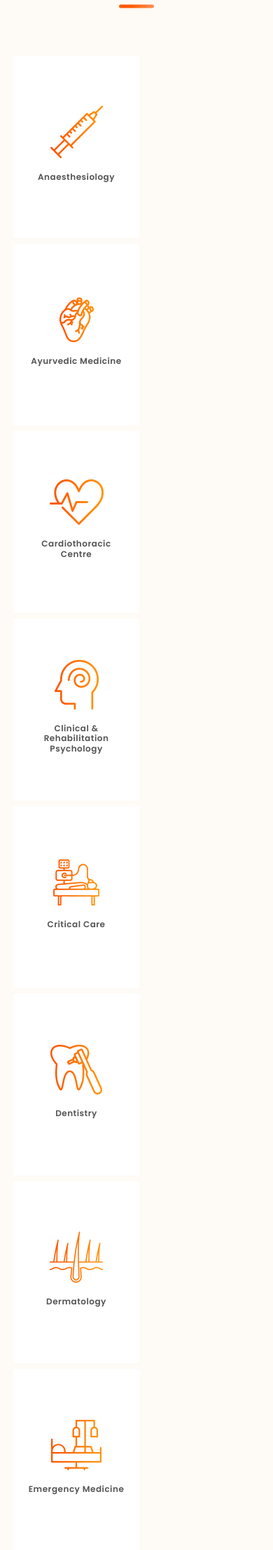
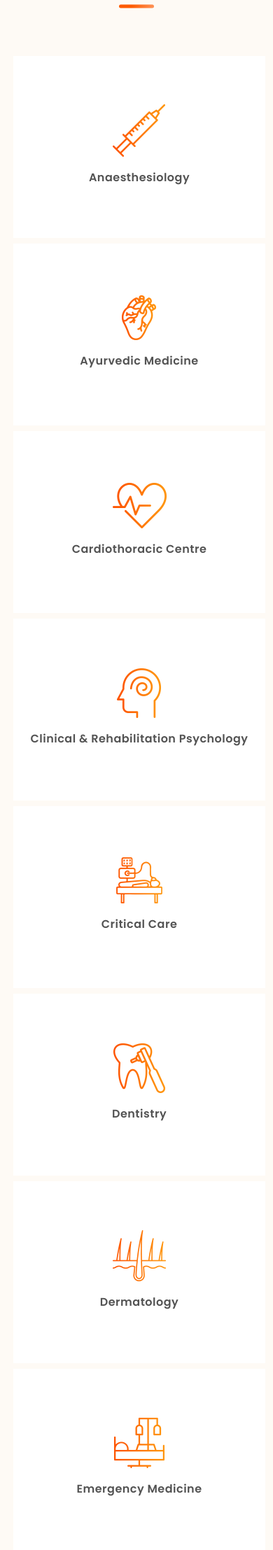
Before and after one commit to dilshad-shibin/parumala-final, a PHP site: page /multi-speciality.php in a window 390 px wide. Shown: the part 459-2674 px from the top of the page at 70% size. Run offline with PHP 8.4, Linux system fonts and the light colour scheme; some libraries are stand-ins or nearby versions.

Commit message:
multispty res

```diff
--- a/assets/css/responsive.css
+++ b/assets/css/responsive.css
@@ -488,6 +488,12 @@
         font-size: 23px;
         line-height: 34px;
     }
+    .speciality-box2{
+        width: 100%;
+    }
+    .speciality-box2 .name h3{
+        font-size: 16px;
+    }
 
 }
 
--- a/multi-speciality.php
+++ b/multi-speciality.php
@@ -42,7 +42,7 @@
                     <div class="row">
                         <div class="col-lg-3">
                            <div class="single-speciality single-speciality-innerpage">
-                               <div class="speciality-box">
+                               <div class="speciality-box speciality-box2">
                                    <a href="">
                                        <div class="icon">
                                             <img src="assets/img/specialities/anasthesia.png" alt="">
@@ -59,7 +59,7 @@
                         </div>
                         <div class="col-lg-3">
                             <div class="single-speciality single-speciality-innerpage">
-                                <div class="speciality-box">
+                                <div class="speciality-box speciality-box2">
                                     <a href="">
                                         <div class="icon">
                                                 <img src="assets/img/specialities/heart.png" alt="">
@@ -76,7 +76,7 @@
                         </div>
                         <div class="col-lg-3">
                             <div class="single-speciality single-speciality-innerpage">
-                                <div class="speciality-box">
+                                <div class="speciality-box speciality-box2">
                                     <a href="">
                                         <div class="icon">
                                                 <img src="assets/img/specialities/cardio.png" alt="">
@@ -93,7 +93,7 @@
                         </div>
                         <div class="col-lg-3">
                             <div class="single-speciality single-speciality-innerpage">
-                                <div class="speciality-box">
+                                <div class="speciality-box speciality-box2">
                                     <a href="">
                                         <div class="icon">
                                                 <img src="assets/img/specialities/rahabilitation.png" alt="">
@@ -110,7 +110,7 @@
                         </div>
                         <div class="col-lg-3">
                             <div class="single-speciality single-speciality-innerpage">
-                                <div class="speciality-box">
+                                <div class="speciality-box speciality-box2">
                                     <a href="">
                                         <div class="icon">
                                                 <img src="assets/img/specialities/critical.png" alt="">
@@ -127,7 +127,7 @@
                         </div>
                         <div class="col-lg-3">
                             <div class="single-speciality single-speciality-innerpage">
-                                <div class="speciality-box">
+                                <div class="speciality-box speciality-box2">
                                     <a href="">
                                         <div class="icon">
                                                 <img src="assets/img/specialities/dentistry.png" alt="">
@@ -144,7 +144,7 @@
                         </div>
                         <div class="col-lg-3">
                             <div class="single-speciality single-speciality-innerpage">
-                                <div class="speciality-box">
+                                <div class="speciality-box speciality-box2">
                                     <a href="">
                                         <div class="icon">
                                                 <img src="assets/img/specialities/dermatology.png" alt="">
@@ -161,7 +161,7 @@
                         </div>
                         <div class="col-lg-3">
                             <div class="single-speciality single-speciality-innerpage">
-                                <div class="speciality-box">
+                                <div class="speciality-box speciality-box2">
                                     <a href="">
                                         <div class="icon">
                                                 <img src="assets/img/specialities/emergency.png" alt="">
@@ -178,7 +178,7 @@
                         </div>
                         <div class="col-lg-3">
                             <div class="single-speciality single-speciality-innerpage">
-                                <div class="speciality-box">
+                                <div class="speciality-box speciality-box2">
                                     <a href="">
                                         <div class="icon">
                                                 <img src="assets/img/specialities/endo.png" alt="">
@@ -195,7 +195,7 @@
                         </div>
                         <div class="col-lg-3">
                             <div class="single-speciality single-speciality-innerpage">
-                                <div class="speciality-box">
+                                <div class="speciality-box speciality-box2">
                                     <a href="">
                                         <div class="icon">
                                                 <img src="assets/img/specialities/endo.png" alt="">
@@ -212,7 +212,7 @@
                         </div>
                         <div class="col-lg-3">
                             <div class="single-speciality single-speciality-innerpage">
-                                <div class="speciality-box">
+                                <div class="speciality-box speciality-box2">
                                     <a href="">
                                         <div class="icon">
                                                 <img src="assets/img/specialities/endo.png" alt="">
@@ -229,7 +229,7 @@
                         </div>
                         <div class="col-lg-3">
                             <div class="single-speciality single-speciality-innerpage">
-                                <div class="speciality-box">
+                                <div class="speciality-box speciality-box2">
                                     <a href="">
                                         <div class="icon">
                                                 <img src="assets/img/specialities/endo.png" alt="">
@@ -246,7 +246,7 @@
                         </div>
                         <div class="col-lg-3">
                             <div class="single-speciality single-speciality-innerpage">
-                                <div class="speciality-box">
+                                <div class="speciality-box speciality-box2">
                                     <a href="">
                                         <div class="icon">
                                                 <img src="assets/img/specialities/general.png" alt="">
@@ -263,7 +263,7 @@
                         </div>
                         <div class="col-lg-3">
                             <div class="single-speciality single-speciality-innerpage">
-                                <div class="speciality-box">
+                                <div class="speciality-box speciality-box2">
                                     <a href="">
                                         <div class="icon">
                                                 <img src="assets/img/specialities/general.png" alt="">
@@ -280,7 +280,7 @@
                         </div>
                         <div class="col-lg-3">
                             <div class="single-speciality single-speciality-innerpage">
-                                <div class="speciality-box">
+                                <div class="speciality-box speciality-box2">
                                     <a href="">
                                         <div class="icon">
                                                 <img src="assets/img/specialities/general.png" alt="">
@@ -297,7 +297,7 @@
                         </div>
                         <div class="col-lg-3">
                             <div class="single-speciality single-speciality-innerpage">
-                                <div class="speciality-box">
+                                <div class="speciality-box speciality-box2">
                                     <a href="">
                                         <div class="icon">
                                                 <img src="assets/img/specialities/general.png" alt="">
@@ -314,7 +314,7 @@
                         </div>
                         <div class="col-lg-3">
                             <div class="single-speciality single-speciality-innerpage">
-                                <div class="speciality-box">
+                                <div class="speciality-box speciality-box2">
                                     <a href="">
                                         <div class="icon">
                                                 <img src="assets/img/specialities/general.png" alt="">
@@ -331,7 +331,7 @@
                         </div>
                         <div class="col-lg-3">
                             <div class="single-speciality single-speciality-innerpage">
-                                <div class="speciality-box">
+                                <div class="speciality-box speciality-box2">
                                     <a href="">
                                         <div class="icon">
                                                 <img src="assets/img/specialities/general.png" alt="">
@@ -348,7 +348,7 @@
                         </div>
                         <div class="col-lg-3">
                             <div class="single-speciality single-speciality-innerpage">
-                                <div class="speciality-box">
+                                <div class="speciality-box speciality-box2">
                                     <a href="">
                                         <div class="icon">
                                                 <img src="assets/img/specialities/general.png" alt="">
@@ -365,7 +365,7 @@
                         </div>
                         <div class="col-lg-3">
                             <div class="single-speciality single-speciality-innerpage">
-                                <div class="speciality-box">
+                                <div class="speciality-box speciality-box2">
                                     <a href="">
                                         <div class="icon">
                                                 <img src="assets/img/specialities/general.png" alt="">
@@ -382,7 +382,7 @@
                         </div>
                         <div class="col-lg-3">
                             <div class="single-speciality single-speciality-innerpage">
-                                <div class="speciality-box">
+                                <div class="speciality-box speciality-box2">
                                     <a href="">
                                         <div class="icon">
                                                 <img src="assets/img/specialities/general.png" alt="">
@@ -399,7 +399,7 @@
                         </div>
                         <div class="col-lg-3">
                             <div class="single-speciality single-speciality-innerpage">
-                                <div class="speciality-box">
+                                <div class="speciality-box speciality-box2">
                                     <a href="">
                                         <div class="icon">
                                                 <img src="assets/img/specialities/general.png" alt="">
@@ -416,7 +416,7 @@
                         </div>
                         <div class="col-lg-3">
                             <div class="single-speciality single-speciality-innerpage">
-                                <div class="speciality-box">
+                                <div class="speciality-box speciality-box2">
                                     <a href="">
                                         <div class="icon">
                                                 <img src="assets/img/specialities/general.png" alt="">
@@ -433,7 +433,7 @@
                         </div>
                         <div class="col-lg-3">
                             <div class="single-speciality single-speciality-innerpage">
-                                <div class="speciality-box">
+                                <div class="speciality-box speciality-box2">
                                     <a href="">
                                         <div class="icon">
                                                 <img src="assets/img/specialities/general.png" alt="">
@@ -450,7 +450,7 @@
                         </div>
                         <div class="col-lg-3">
                             <div class="single-speciality single-speciality-innerpage">
-                                <div class="speciality-box">
+                                <div class="speciality-box speciality-box2">
                                     <a href="">
                                         <div class="icon">
                                                 <img src="assets/img/specialities/general.png" alt="">
@@ -467,7 +467,7 @@
                         </div>
                         <div class="col-lg-3">
                             <div class="single-speciality single-speciality-innerpage">
-                                <div class="speciality-box">
+                                <div class="speciality-box speciality-box2">
                                     <a href="">
                                         <div class="icon">
                                                 <img src="assets/img/specialities/general.png" alt="">
@@ -484,7 +484,7 @@
                         </div>
                         <div class="col-lg-3">
                             <div class="single-speciality single-speciality-innerpage">
-                                <div class="speciality-box">
+                                <div class="speciality-box speciality-box2">
                                     <a href="">
                                         <div class="icon">
                                                 <img src="assets/img/specialities/general.png" alt="">
@@ -501,7 +501,7 @@
                         </div>
                         <div class="col-lg-3">
                             <div class="single-speciality single-speciality-innerpage">
-                                <div class="speciality-box">
+                                <div class="speciality-box speciality-box2">
                                     <a href="">
                                         <div class="icon">
                                                 <img src="assets/img/specialities/general.png" alt="">
@@ -518,7 +518,7 @@
                         </div>
                         <div class="col-lg-3">
                             <div class="single-speciality single-speciality-innerpage">
-                                <div class="speciality-box">
+                                <div class="speciality-box speciality-box2">
                                     <a href="">
                                         <div class="icon">
                                                 <img src="assets/img/specialities/general.png" alt="">
@@ -535,7 +535,7 @@
                         </div>
                         <div class="col-lg-3">
                             <div class="single-speciality single-speciality-innerpage">
-                                <div class="speciality-box">
+                                <div class="speciality-box speciality-box2">
                                     <a href="">
                                         <div class="icon">
                                                 <img src="assets/img/specialities/general.png" alt="">
@@ -552,7 +552,7 @@
                         </div>
                         <div class="col-lg-3">
                             <div class="single-speciality single-speciality-innerpage">
-                                <div class="speciality-box">
+                                <div class="speciality-box speciality-box2">
                                     <a href="">
                                         <div class="icon">
                                                 <img src="assets/img/specialities/general.png" alt="">
@@ -569,7 +569,7 @@
                         </div>
                         <div class="col-lg-3">
                             <div class="single-speciality single-speciality-innerpage">
-                                <div class="speciality-box">
+                                <div class="speciality-box speciality-box2">
                                     <a href="">
                                         <div class="icon">
                                                 <img src="assets/img/specialities/general.png" alt="">
```
